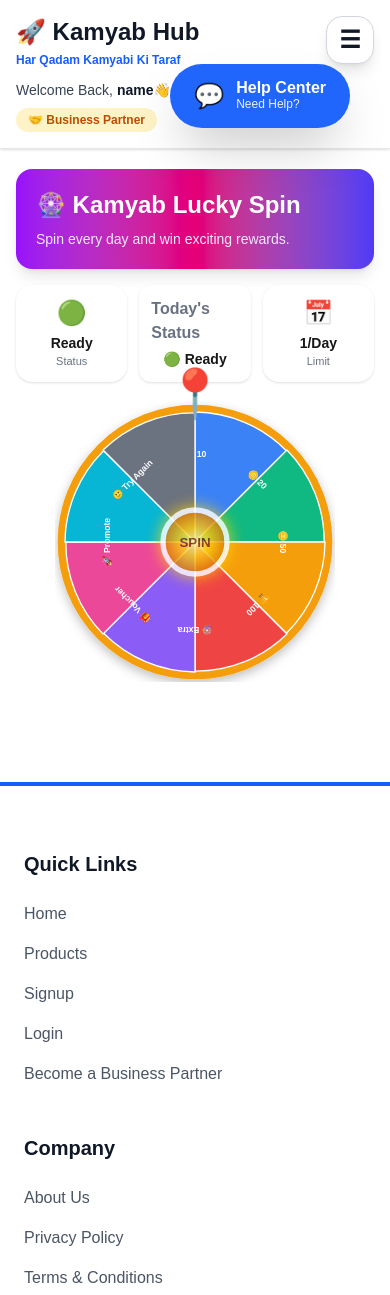
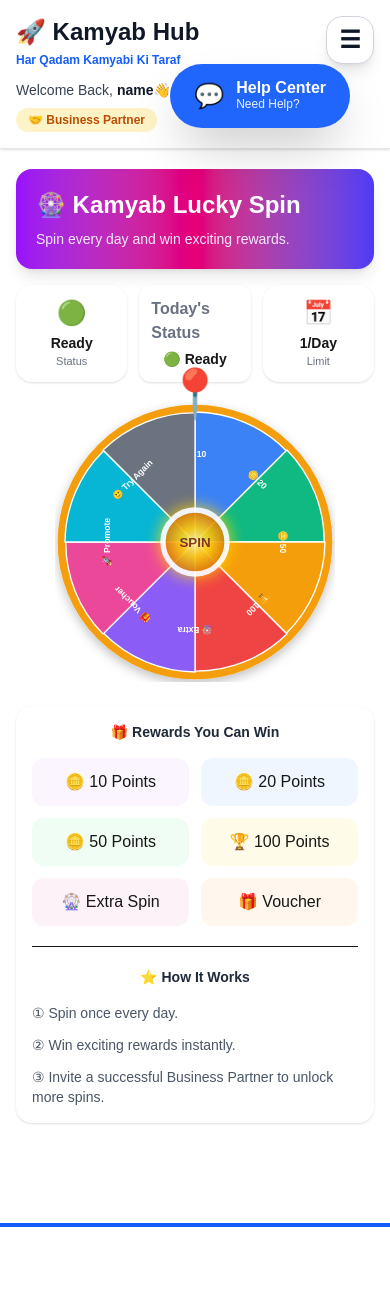
Before and after one commit to invite1earn2/kamyab-hub, a Next.js app: page /lucky-spin in a window 390 px wide. Shown: the top 1295 px of the page. Built offline with nearby package versions, Linux system fonts and the light colour scheme; no server answers; the database is empty; sample sign-in values are in the browser's storage.

Commit message:
Polish Lucky Spin mobile UI and add rewards section

```diff
--- a/src/components/lucky-spin/LuckyWheel.js
+++ b/src/components/lucky-spin/LuckyWheel.js
@@ -296,6 +296,90 @@ spinning
 
 </div>
 
+<div className="mt-6 w-full max-w-sm">
+
+<div className="rounded-2xl bg-white shadow p-4">
+
+<h3 className="text-center text-sm font-bold text-gray-800">
+
+🎁 Rewards You Can Win
+
+</h3>
+
+<div className="mt-4 grid grid-cols-2 gap-3">
+
+<div className="rounded-xl bg-purple-50 p-3 text-center">
+
+🪙 10 Points
+
+</div>
+
+<div className="rounded-xl bg-blue-50 p-3 text-center">
+
+🪙 20 Points
+
+</div>
+
+<div className="rounded-xl bg-green-50 p-3 text-center">
+
+🪙 50 Points
+
+</div>
+
+<div className="rounded-xl bg-yellow-50 p-3 text-center">
+
+🏆 100 Points
+
+</div>
+
+<div className="rounded-xl bg-pink-50 p-3 text-center">
+
+🎡 Extra Spin
+
+</div>
+
+<div className="rounded-xl bg-orange-50 p-3 text-center">
+
+🎁 Voucher
+
+</div>
+
+</div>
+
+<hr className="my-5"/>
+
+<h3 className="text-center text-sm font-bold text-gray-800">
+
+⭐ How It Works
+
+</h3>
+
+<div className="mt-4 space-y-3 text-sm text-gray-600">
+
+<div>
+
+① Spin once every day.
+
+</div>
+
+<div>
+
+② Win exciting rewards instantly.
+
+</div>
+
+<div>
+
+③ Invite a successful Business Partner to unlock more spins.
+
+</div>
+
+</div>
+
+</div>
+
+</div>
+
 </div>
 
 );
```
